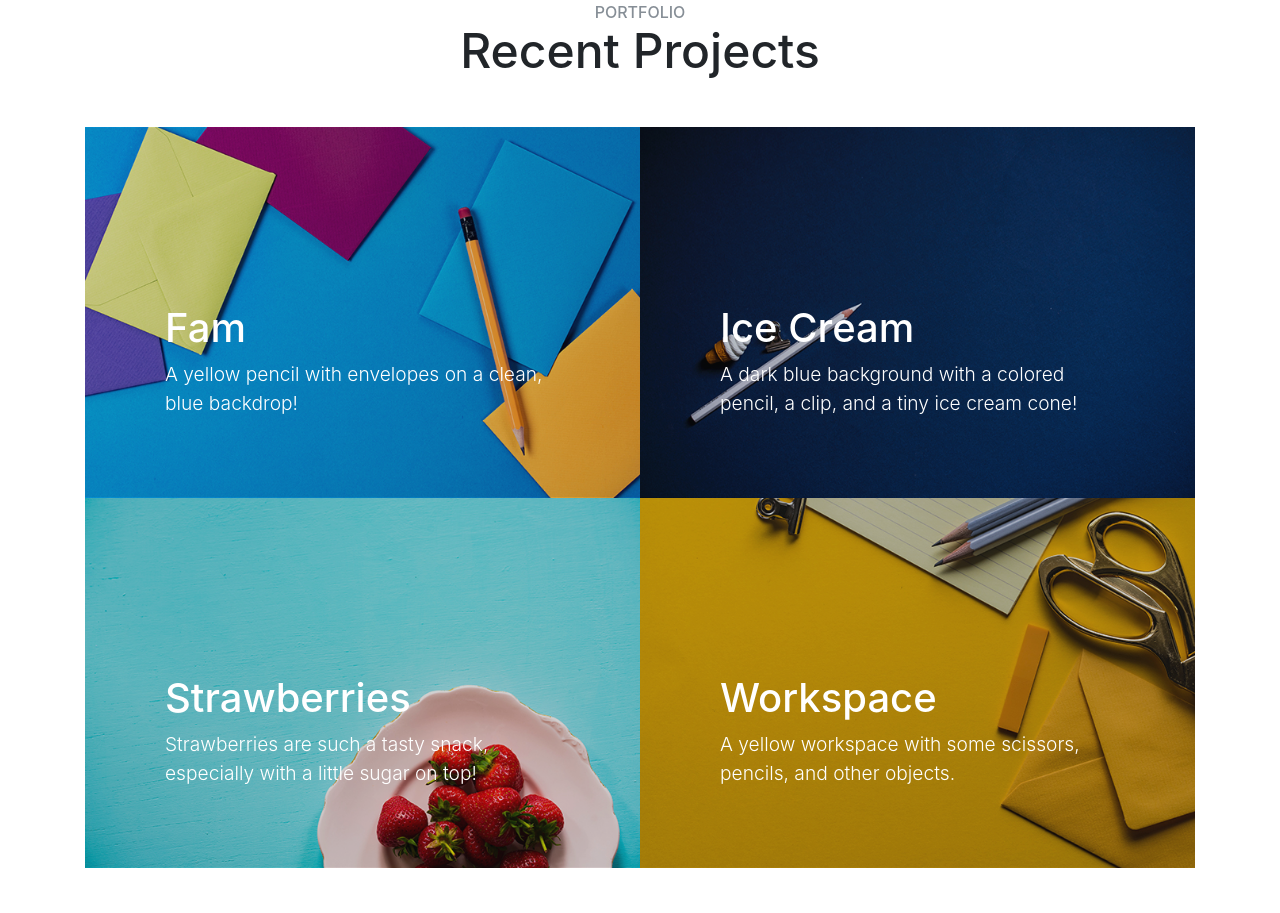
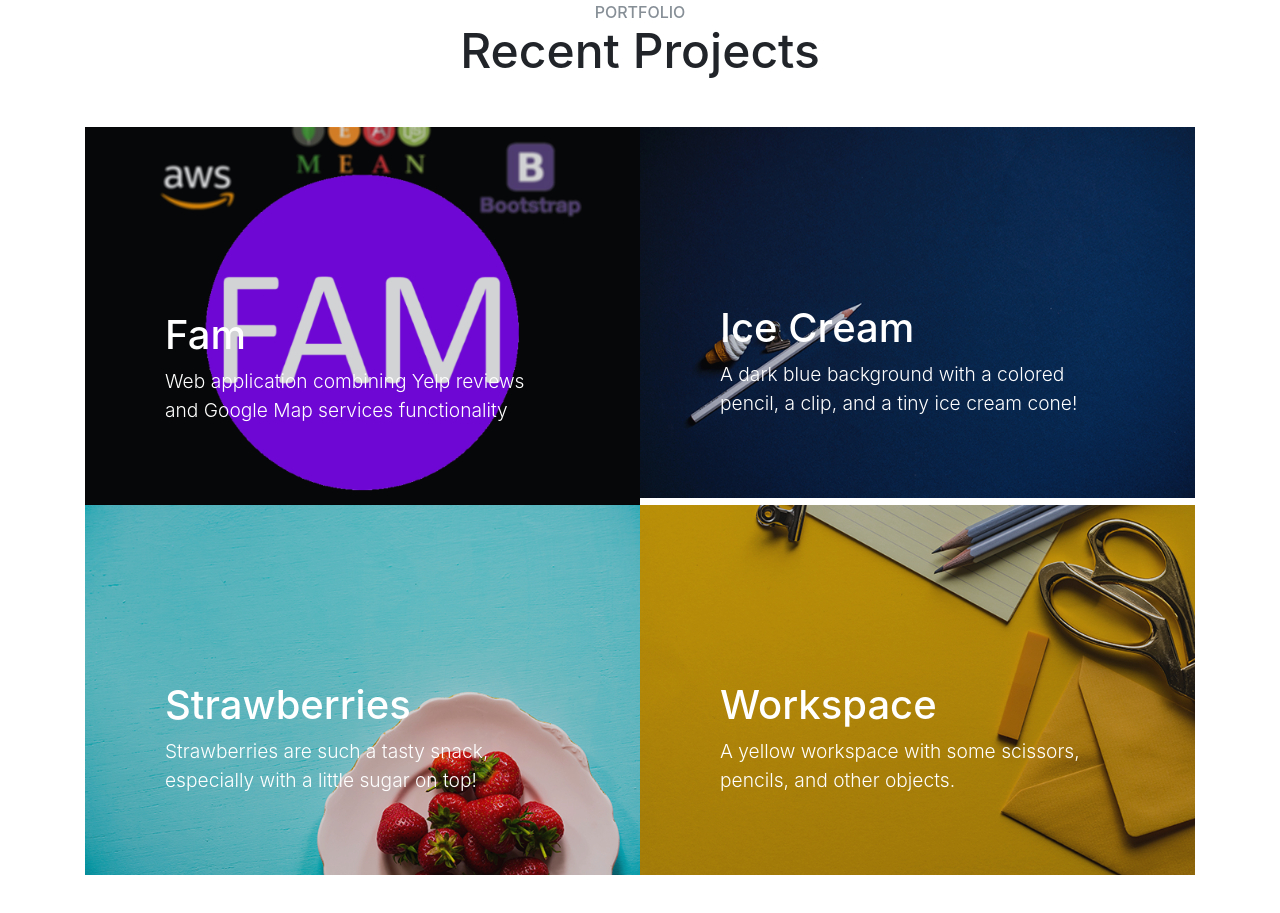
Before and after one commit to inc1t3Ful/inc1t3ful.github.io, a website with bundled scripts: page index.html in a window 1280 px wide. Shown: the part 2755-3668 px from the top of the page. Built offline with nearby package versions, Linux system fonts and the light colour scheme.

Commit message:
Added project1

```diff
--- a/index.html
+++ b/index.html
@@ -166,10 +166,10 @@
               <span class="caption">
                 <span class="caption-content">
                   <h1>Fam</h1>
-                  <p class="mb-0">A yellow pencil with envelopes on a clean, blue backdrop!</p>
+                  <p class="mb-0">Web application combining Yelp reviews and Google Map services functionality</p>
                 </span>
               </span>
-              <img class="img-fluid" src="img/portfolio-1.jpg" alt="">
+              <img class="img-fluid" src="img/famLogo.png" alt="">
             </a>
           </div>
           <div class="col-lg-6">
```
